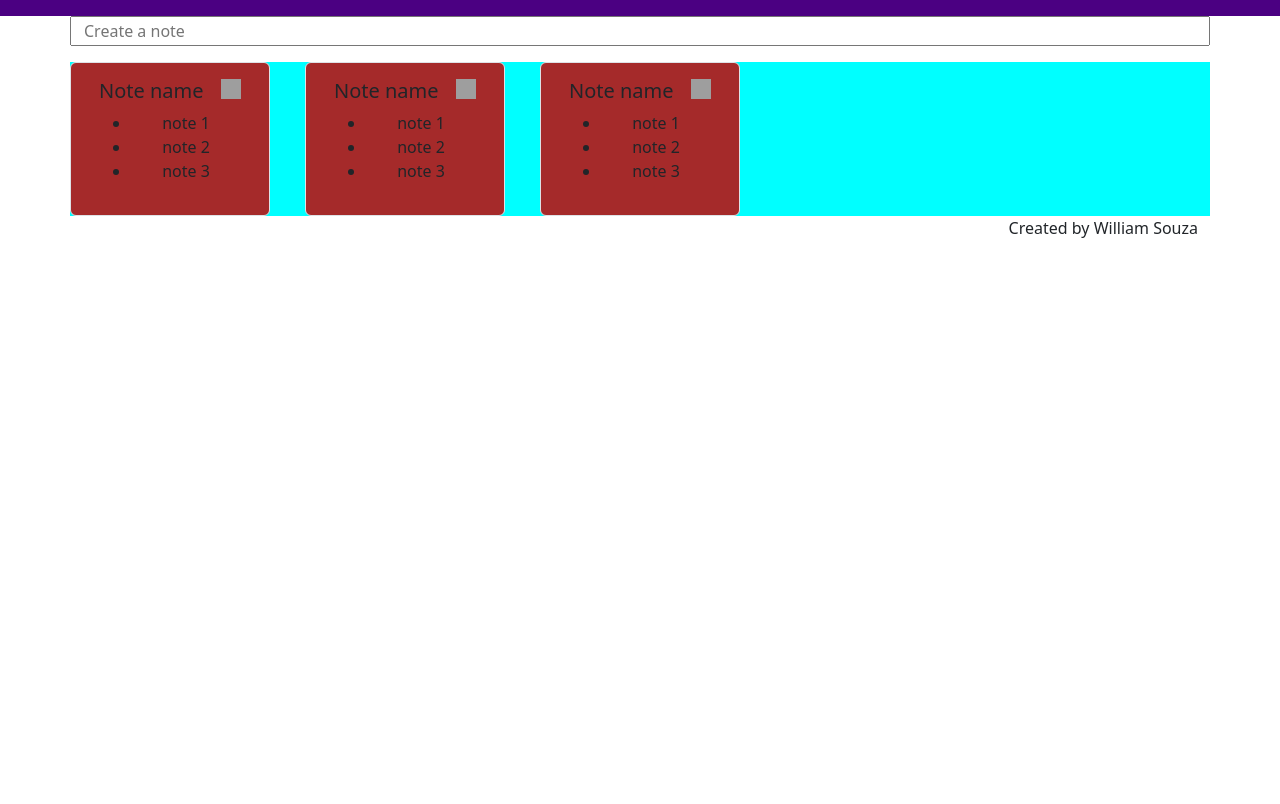
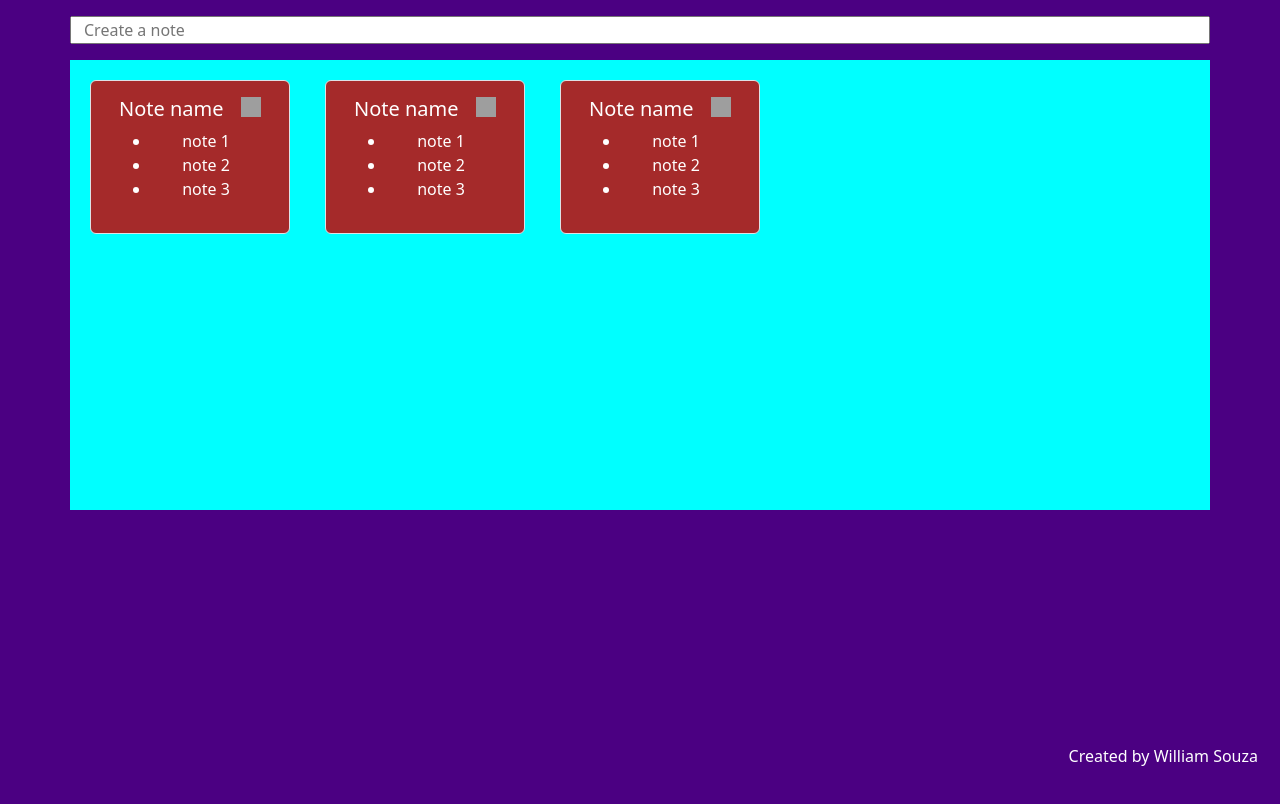
Before and after one commit to williamguilhermesouza/notes-app, a Next.js app in the folder frontend/: page / in a window 1280 px wide. Shown: the top 804 px of the page. Built offline with nearby package versions, Linux system fonts and the light colour scheme; grey boxes are pictures that could not be loaded.

Commit message:
first placeholders in place

```diff
--- a/frontend/src/components/Note/index.tsx
+++ b/frontend/src/components/Note/index.tsx
@@ -8,7 +8,7 @@ import notfav from '@/../public/notfav.ico';
 export default function Note() {
     return(
         //need to create color style
-        <div className={`${styles.noteCard} card border rounded`}>
+        <div className={`${styles.noteCard} card border rounded align-self-start`}>
             <div className="card-body">
                 <div className={styles.cardHeader}>
                     <h5 className="card-title">Note name</h5>
--- a/frontend/src/components/Note/styles.module.css
+++ b/frontend/src/components/Note/styles.module.css
@@ -1,4 +1,6 @@
 .noteCard {
+    display: flex;
+    flex-direction: row;
     background-color: brown;
     width: 200px;
     max-height: 400px;
--- a/frontend/src/components/NotesSlider/index.tsx
+++ b/frontend/src/components/NotesSlider/index.tsx
@@ -5,7 +5,7 @@ import styles from './styles.module.css';
 
 export default function NotesSlider() {
     return(
-        <div className={"container mt-3 w-80"}>
+        <div className={`${styles.mainContainer} container mt-3`}>
             <div className={`${styles.mainRow} row text-center`}>
                 <Note/>
                 <Note/>
--- a/frontend/src/components/NotesSlider/styles.module.css
+++ b/frontend/src/components/NotesSlider/styles.module.css
@@ -1,4 +1,10 @@
 .mainRow {
     background-color: aqua;
+    padding: 20px;
     height: 100%;
 }
+
+.mainContainer {
+    min-height: 450px;
+    justify-content: center;
+}
--- a/frontend/src/pages/index.tsx
+++ b/frontend/src/pages/index.tsx
@@ -21,14 +21,13 @@ export default function Home() {
             </div>
           </div>
         </section>
-        <section className="middle-area h-100 text-center">
+        <section className="middle-area text-center">
           <div className="container">
             <div className="row">
               <NotesSlider/>
             </div>
           </div>
         </section>
-      </main>
         <footer>
           <div className="container text-end mb-3">
             <div className="row justify-content-end">
@@ -36,6 +35,7 @@ export default function Home() {
             </div>
           </div>
         </footer>
+      </main>
     </>
   )
 };
--- a/frontend/src/styles/globals.css
+++ b/frontend/src/styles/globals.css
@@ -1,13 +1,30 @@
-html {
+* {
+    color: white;
+    padding: 0;
+    margin: 0;
+}
+
+html, body, main {
+    position: absolute;
+    background-color: indigo;
     width: 100%;
     height: 100%;
-    background-color: indigo;
-    color: white;
 }
 
-body {
+main {
+    position: absolute;
+    background-color: indigo;
     width: 100%;
     height: 100%;
+}
+
+
+header, footer {
     background-color: indigo;
-    color: white;
 }
+
+footer {
+    position: absolute;
+    bottom: 0;
+    right: 10px;
+}
```
Lines whose indentation alone changed are shown as unchanged.
